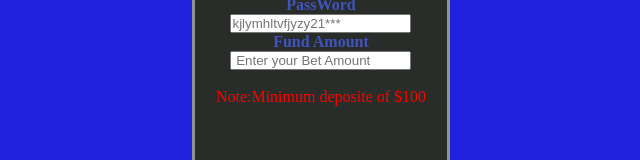
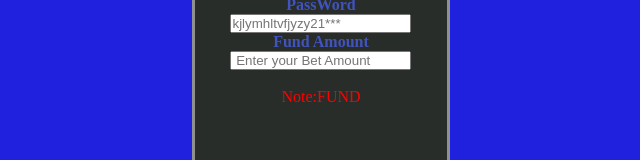
Before and after one commit to Chaoticnextleveltrading/tingatingafundingserver, a plain HTML site: page index.html in a window 1280 px wide. Shown: the part 362-522 px from the top of the page, without its empty margins (319-959 px from the left). Drawn offline with Linux system fonts and the light colour scheme.

Commit message:
Update index.html

```diff
--- a/index.html
+++ b/index.html
@@ -57,7 +57,7 @@
         <div class="input_stuff">
             <p> <b>Fund Amount</b> </p>
             <input type="text" placeholder=" Enter your Bet Amount">
-         <div class="note"> <br> Note:Minimum deposite of $100 <br>
+         <div class="note"> <br> Note:FUND <br>
               <!-- Potential profit will placed at $80,000</div>   -->
         <!-- <div class="note"> <br> Your funds <br> is processing   </div>   -->
 
```
